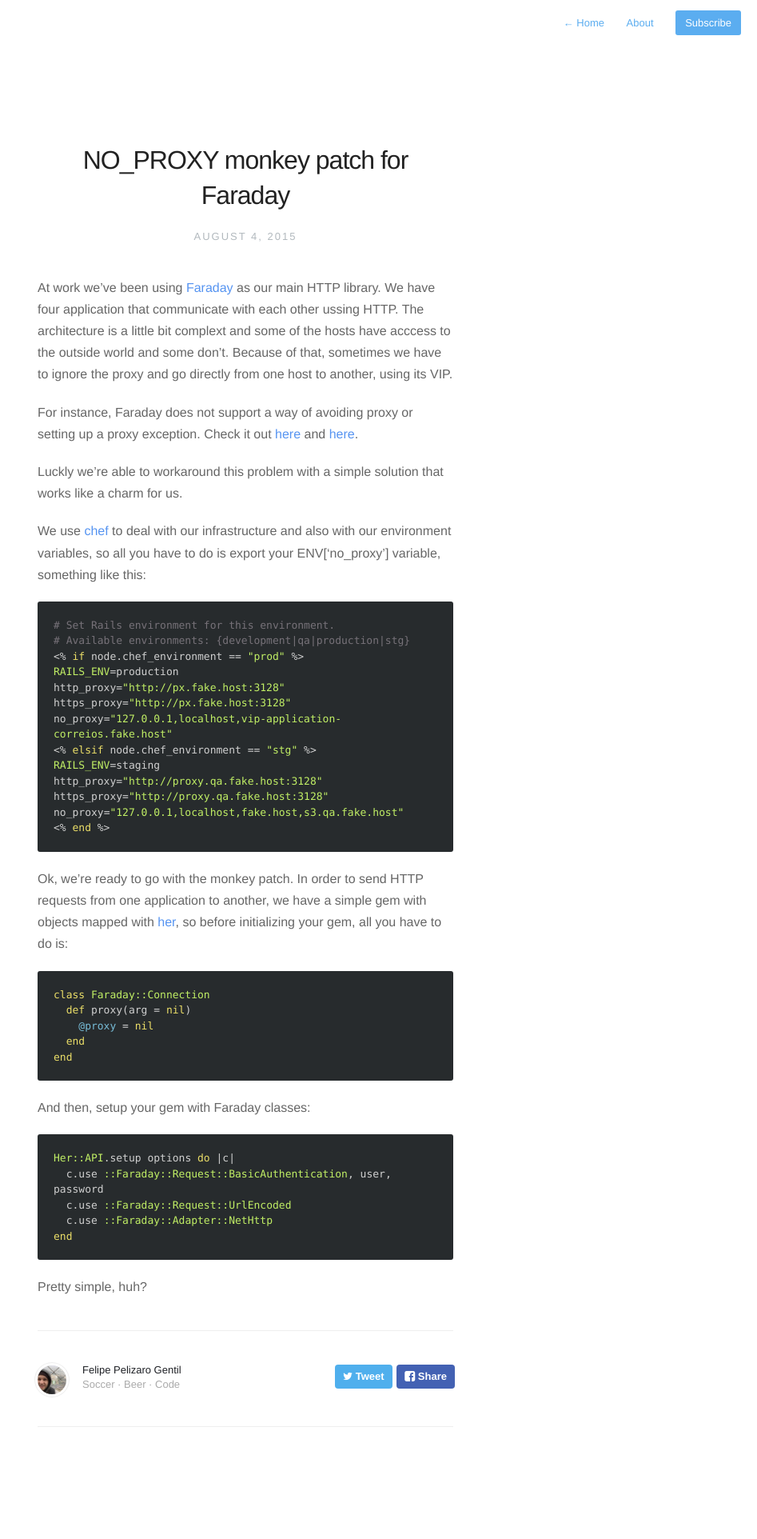
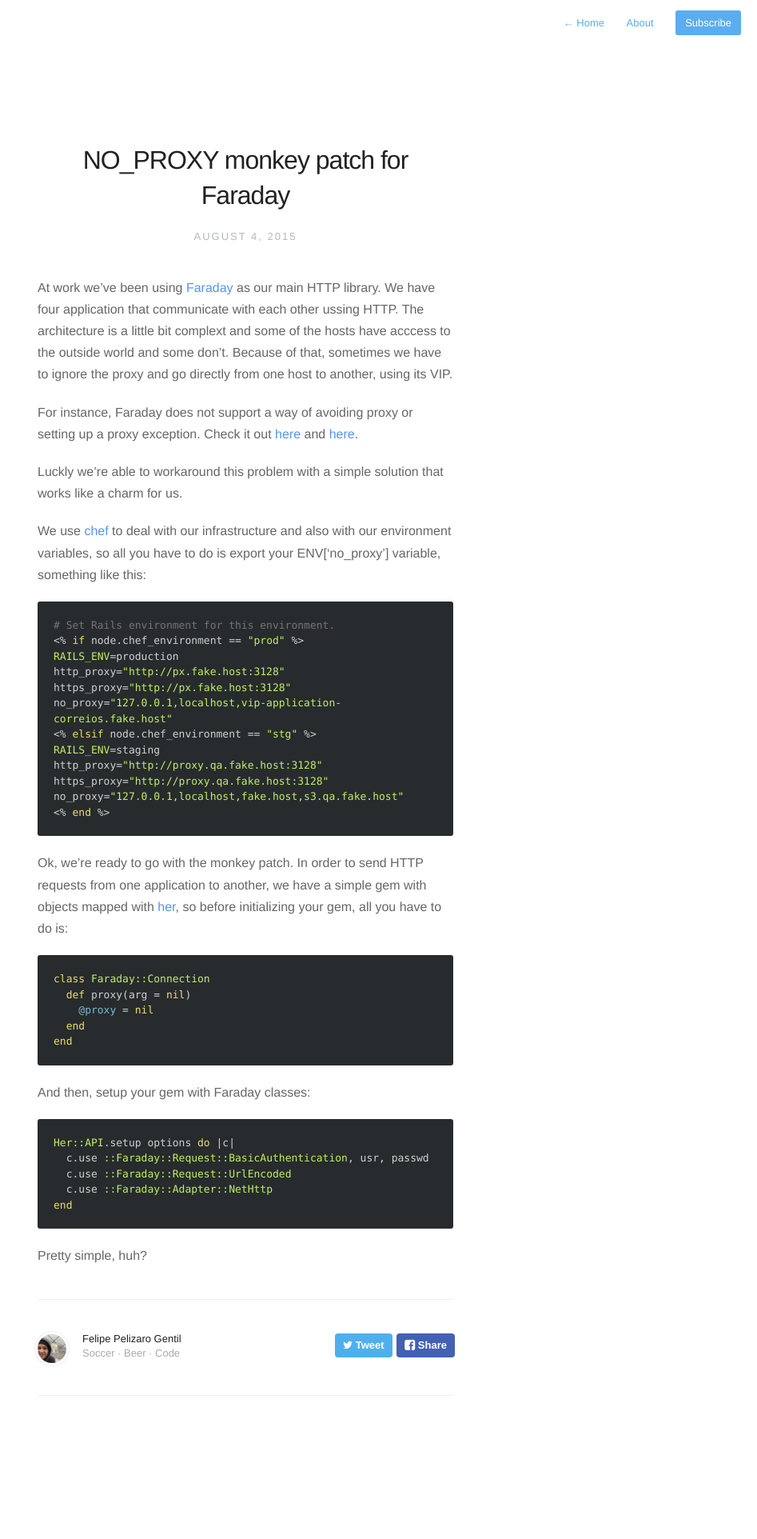
Before and after one commit to fpgentil/fpgentil.github.io, a Jekyll site: the page built from _posts/2015-08-20-no-proxy-faraday-monkey-patch.markdown, in a window 1280 px wide. Shown: the whole page at 80% size, without its empty margins (333-1280 px from the left). Built offline with Jekyll 4.4.1, drawn with Linux system fonts in a browser that asks for light colours; nearby versions of some CDN libraries; Markdown is read by kramdown in place of the engine named in the settings; after the commit the page ends 1885 px from its top, so only the background shows below that.

Commit message:
Tiny changes in ruby highlits in latest post

```diff
--- a/_posts/2015-08-20-no-proxy-faraday-monkey-patch.markdown
+++ b/_posts/2015-08-20-no-proxy-faraday-monkey-patch.markdown
@@ -14,7 +14,6 @@ We use [chef][chef] to deal with our infrastructure and also with our environmen
 
 {% highlight ruby %}
 # Set Rails environment for this environment.
-# Available environments: {development|qa|production|stg}
 <% if node.chef_environment == "prod" %>
 RAILS_ENV=production
 http_proxy="http://px.fake.host:3128"
@@ -42,7 +41,7 @@ And then, setup your gem with Faraday classes:
 
 {% highlight ruby %}
 Her::API.setup options do |c|
-  c.use ::Faraday::Request::BasicAuthentication, user, password
+  c.use ::Faraday::Request::BasicAuthentication, usr, passwd
   c.use ::Faraday::Request::UrlEncoded
   c.use ::Faraday::Adapter::NetHttp
 end
```
